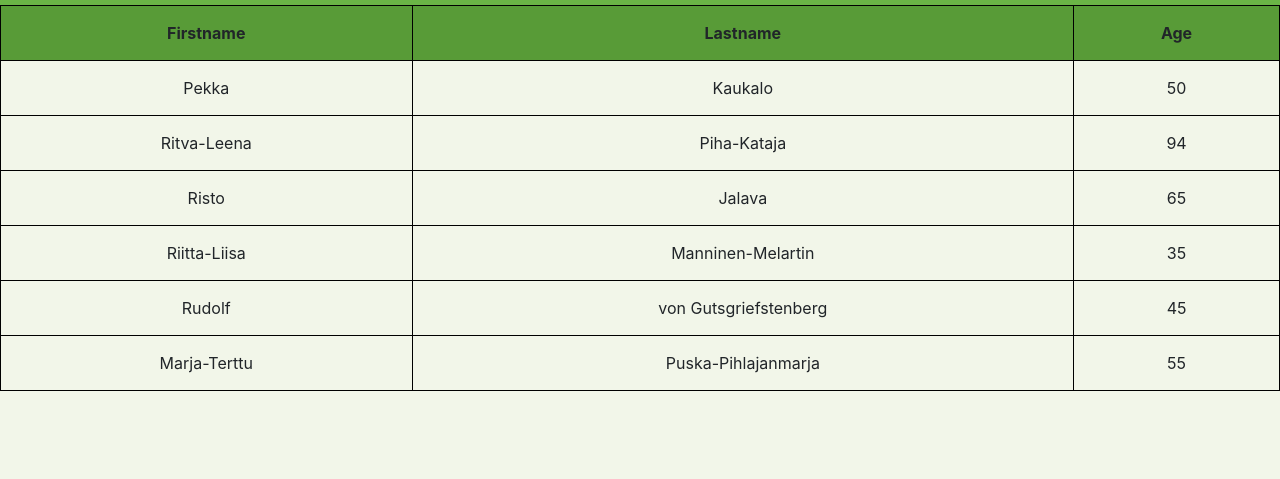
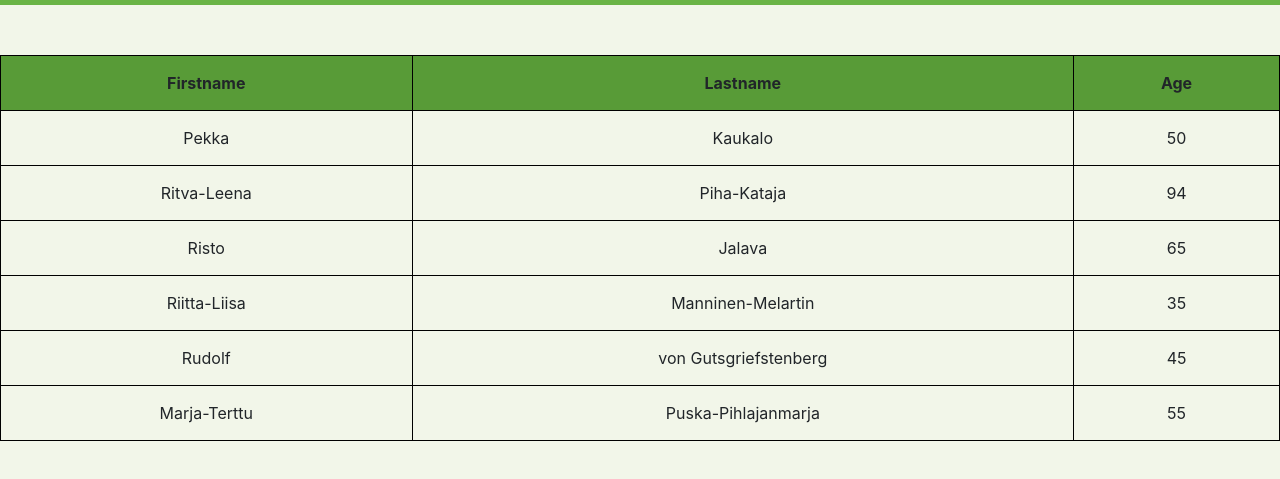
Before and after one commit to Joupe/new2, a plain HTML site: page tables.html in a window 1280 px wide. Shown: the part 51-530 px from the top of the page. Drawn offline with nearby package versions, Linux system fonts and the light colour scheme.

Commit message:
margin top

```diff
--- a/main.css
+++ b/main.css
@@ -111,6 +111,7 @@ table, th, td {
   border: 1px solid black;
   border-collapse: collapse;
   padding: 15px;
+  margin-top: 50px;
 }
 th, td {
   text-align: center;
--- a/tables.html
+++ b/tables.html
@@ -31,7 +31,7 @@
         </div>
       </nav>
 
-    <table style="width:100%" margin="200px">
+    <table style="width:100%" margin-top="200px">
         <tr>
           <th>Firstname</th>
           <th>Lastname</th>
```
